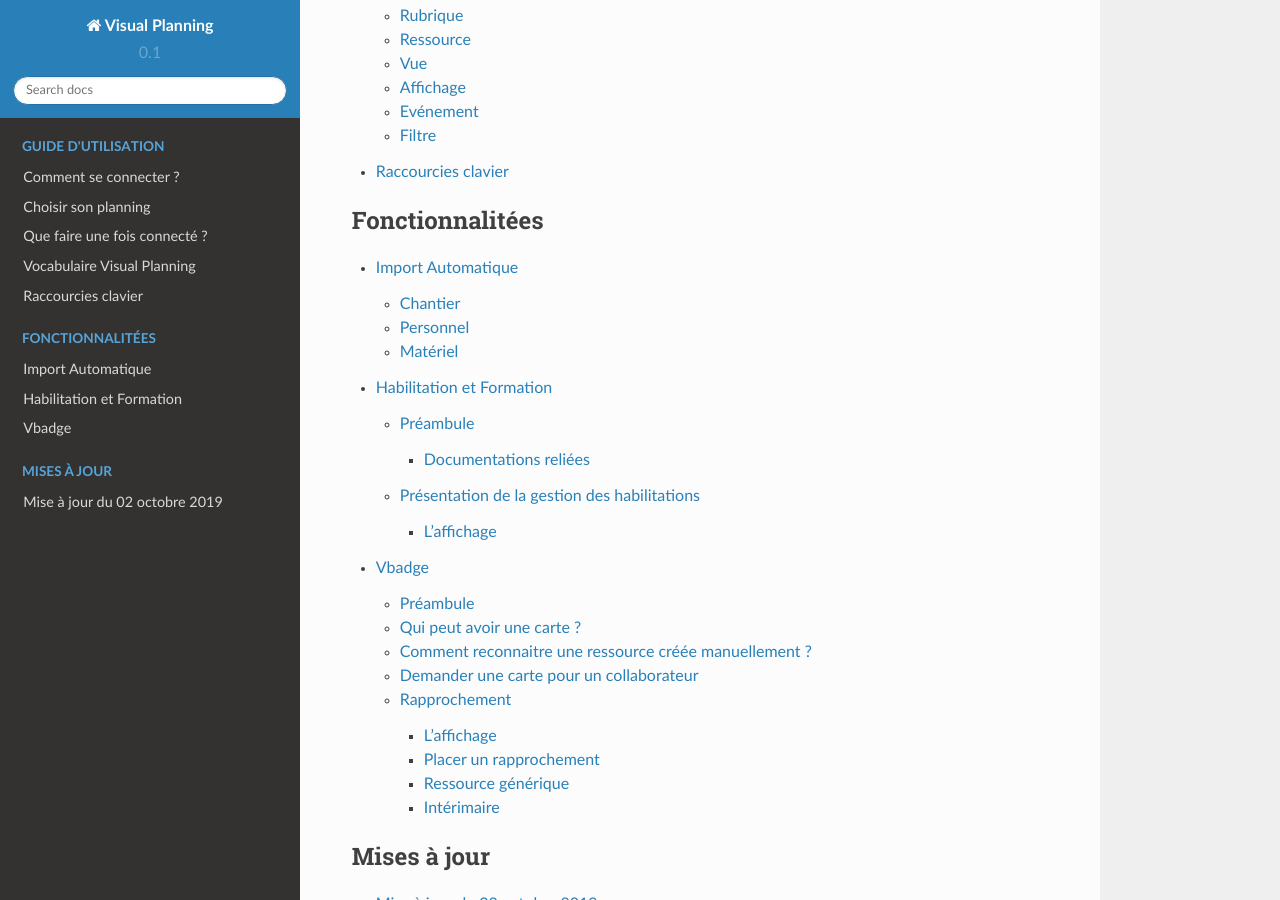
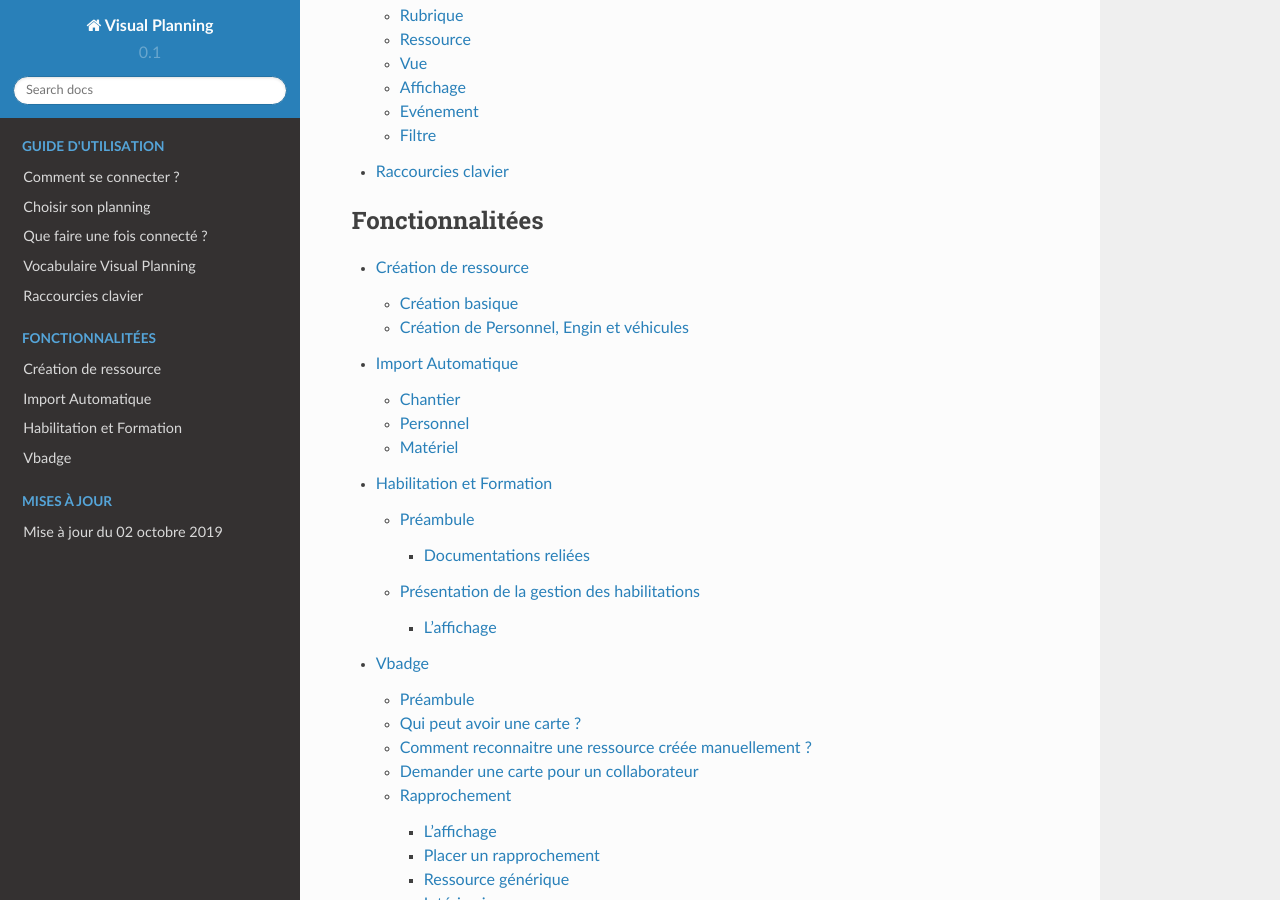
Before and after one commit to macordier/VPDOC, a Sphinx documentation site: the page built from popcube/source/index.rst, in a window 1280 px wide and 900 px high, scrolled down 767 px. Built offline with Sphinx 7.4.7 and the Read the Docs theme 2.0.0, drawn with Linux system fonts in a browser that asks for light colours; some of the changed lines change nothing that is shown.

Commit message:
added creation de ressource

```diff
--- /dev/null
+++ b/popcube/source/fonctionnalitees/creation_ressource.rst
@@ -0,0 +1,57 @@
+=========================
+Création de ressource
+=========================
+
+Création basique
+-----------------
+
+La création basique est la méthode normal pour créer des ressources.
+
+Dans une vue ``liste de ressource`` ou dans la partie ``liste de ressource d'un planning``, vous devez cliquer droit puis sélectionner ``ajouter`` pour ajouter une ressource.
+
+Exemple : Ajout d'un chantier
+
+.. image:: ../_static/fonctionnalitees/creation_ressource/ajout_chantier.png
+
+.. note::
+    Lorsque vous voulez ajouter une ressource, vous pouvez avoir plusieurs ``editeurs de saisie`` :
+        - L'éditeur : ``défaut`` n'est pas mis en forme
+        - Les éditeurs portant un noms sont mis en forme
+
+    **Préférez utiliser les éditeurs mis en forme.**
+
+Pour aller plus vite dans votre création vous pouvez cliquer droit sur une ressource déjà existante et cliquer sur ``Dupliquer``
+
+.. warning::
+    Lors de la duplication d'une ressource, modifiez bien toutes les informations qui ne doivent pas être reprise de la ressource dupliquée.
+
+Création de Personnel, Engin et véhicules
+-----------------------------------------
+
+Pour créer du personnel, un engin ou un véhicule vous devez utiliser l'affichage ``_Création ressources``.
+
+.. image:: ../_static/fonctionnalitees/creation_ressource/creation_ressource.png
+
+Cet affichage est découpé en deux parties :
+    - Planning gestion qui permet de positionner un événement de création de ressource
+    - Ressource personnel, engin et véhicule qui permet de vérifier si la ressource n'éxiste pas.
+
+1. Vérifiez que la ressource n'éxiste pas :
+    1.1. Cliquez droit sur la barre de la vue puis faite : Rechercher -> Nom - Prénom (Ou une autre rubrique si vous le souhaitez)
+
+    .. image:: ../_static/fonctionnalitees/creation_ressource/liste_personnel_recherche.png
+
+    1.2. Préférez utiliser la recherche ``contient`` pour vérifier si la ressource n'éxiste pas.
+
+    .. image:: ../_static/fonctionnalitees/creation_ressource/recherche.png
+
+    1.3. Si la liste est vide, la ressource n'éxiste pas et vous pouvez la créer.
+2. Double cliquez à une date sur la ligne de la ressource que vous souhaitez créer.
+3. Choisissez le secteur dans lequel la ressource sera créée.
+    3.1. N'hésitez pas à selectionner le filtre : ``_Mon secteur`` pour réduire la liste des secteurs rapidement
+
+    .. image:: ../_static/fonctionnalitees/creation_ressource/liste_chantier.png
+
+4. Renseignez les informations de la ressource.
+
+    .. image:: ../_static/fonctionnalitees/creation_ressource/ajout_personne.png
--- a/popcube/source/index.rst
+++ b/popcube/source/index.rst
@@ -33,6 +33,7 @@
   :maxdepth: 3
   :caption: Fonctionnalitées
 
+  fonctionnalitees/creation_ressource
   fonctionnalitees/import_automatique
   fonctionnalitees/habilitation_formation
   fonctionnalitees/vbadge
```
Also changed, not shown: popcube/source/_static/fonctionnalitees/creation_ressource/ajout_chantier.png (added), popcube/source/_static/fonctionnalitees/creation_ressource/ajout_personne.png (added), popcube/source/_static/fonctionnalitees/creation_ressource/creation_ressource.png (added), popcube/source/_static/fonctionnalitees/creation_ressource/liste_chantier.png (added), popcube/source/_static/fonctionnalitees/creation_ressource/liste_personnel_recherche.png (added), popcube/source/_static/fonctionnalitees/creation_ressource/recherche.png (added).
